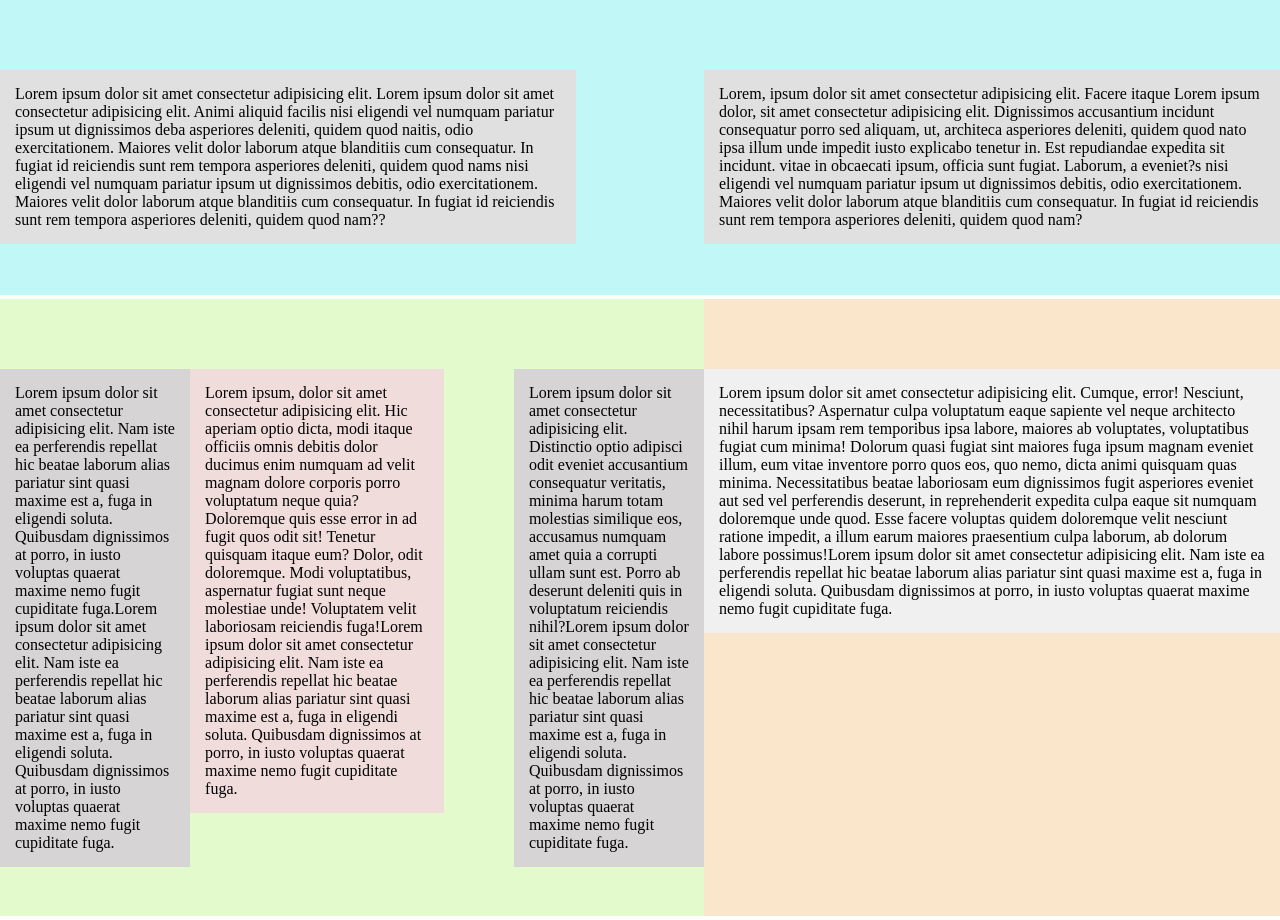
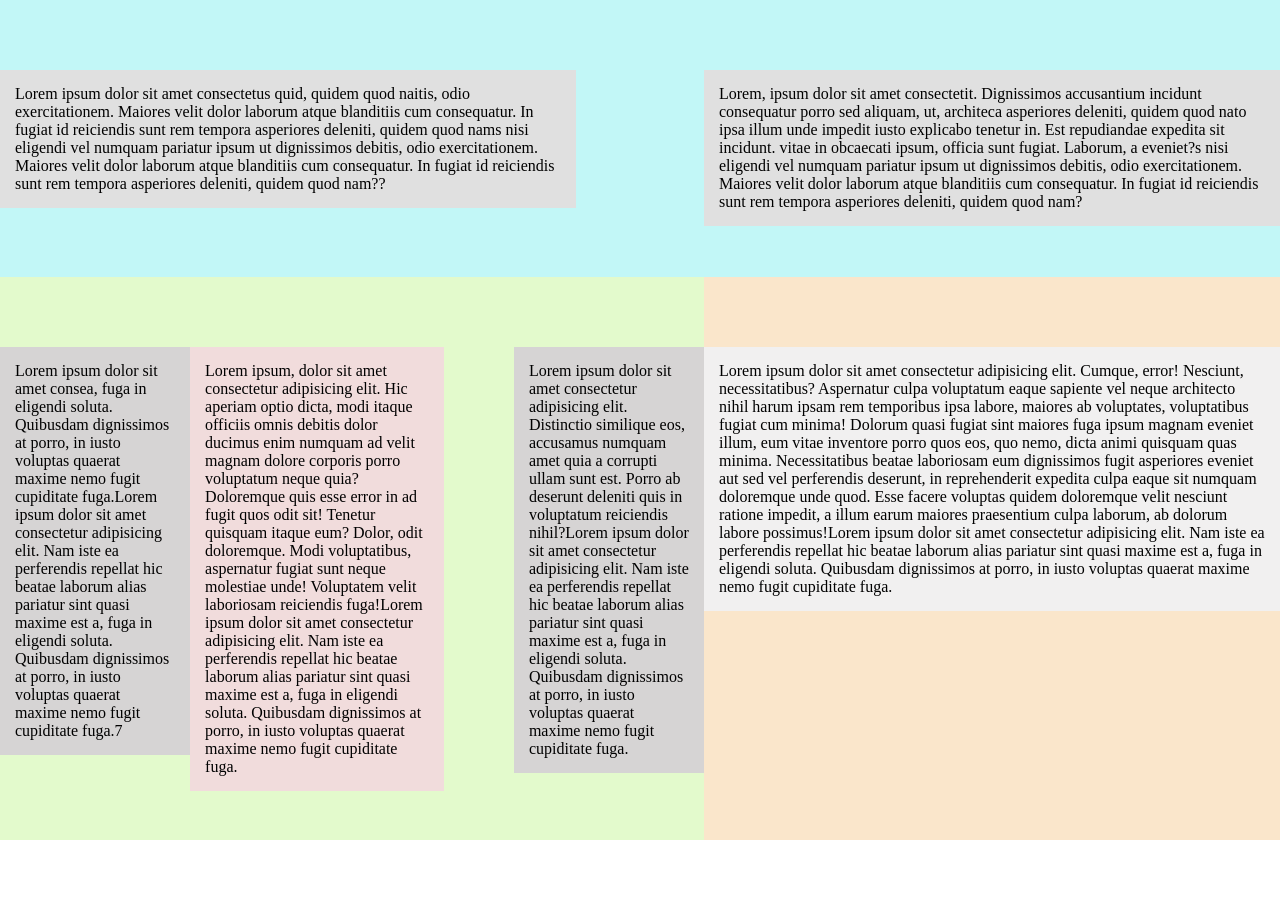
Before and after one commit to brokenfingers/3-stulpeliai, a website: page index.html in a window 1280 px wide. After the commit the page ends 844 px from the top, so only its background shows below. Drawn offline with Linux system fonts and the light colour scheme.

Commit message:
removed small gap between topBlock and bottomBlock

```diff
--- a/index.html
+++ b/index.html
@@ -9,17 +9,51 @@
 </head>
 <body>
     <div id="mainContainer" style="width: 100%">
-        <div id="topBlock" style="width: 100%; background-color: rgb(194, 247, 247); display: inline-block;">
-            <div id="topLeft" style="width: 45%; background-color: rgb(224, 224, 224);  float:left; margin-right: 10%; margin-top:70px; margin-bottom: 4%">Lorem ipsum dolor sit amet consectetur adipisicing elit. Lorem ipsum dolor sit amet consectetur adipisicing elit. Animi aliquid facilis nisi eligendi vel numquam pariatur ipsum ut dignissimos deba asperiores deleniti, quidem quod naitis, odio exercitationem. Maiores velit dolor laborum atque blanditiis cum consequatur. In fugiat id reiciendis sunt rem tempora asperiores deleniti, quidem quod nams nisi eligendi vel numquam pariatur ipsum ut dignissimos debitis, odio exercitationem. Maiores velit dolor laborum atque blanditiis cum consequatur. In fugiat id reiciendis sunt rem tempora asperiores deleniti, quidem quod nam??</div>
-            <div id="topRight" style="width: 45%; background-color: rgb(224, 224, 224);  float:left; margin-top:70px; margin-bottom: 4%">Lorem, ipsum dolor sit amet consectetur adipisicing elit. Facere itaque Lorem ipsum dolor, sit amet consectetur adipisicing elit. Dignissimos accusantium incidunt consequatur porro sed aliquam, ut, architeca asperiores deleniti, quidem quod nato ipsa illum unde impedit iusto explicabo tenetur in. Est repudiandae expedita sit incidunt. vitae in obcaecati ipsum, officia sunt fugiat. Laborum, a eveniet?s nisi eligendi vel numquam pariatur ipsum ut dignissimos debitis, odio exercitationem. Maiores velit dolor laborum atque blanditiis cum consequatur. In fugiat id reiciendis sunt rem tempora asperiores deleniti, quidem quod nam?</div>
+        <div id="topBlock" style="width: 100%;
+                                background-color: rgb(194, 247, 247);
+                                display: inline-block;
+                                float:left">
+            <div id="topLeft" style="width: 45%;
+                                background-color: rgb(224, 224, 224);
+                                float:left;
+                                margin-right: 10%;
+                                margin-top:70px;
+                                margin-bottom: 4%">Lorem ipsum dolor sit amet consectetus quid, quidem quod naitis, odio exercitationem. Maiores velit dolor laborum atque blanditiis cum consequatur. In fugiat id reiciendis sunt rem tempora asperiores deleniti, quidem quod nams nisi eligendi vel numquam pariatur ipsum ut dignissimos debitis, odio exercitationem. Maiores velit dolor laborum atque blanditiis cum consequatur. In fugiat id reiciendis sunt rem tempora asperiores deleniti, quidem quod nam??</div>
+            <div id="topRight" style="width: 45%;
+                                background-color: rgb(224, 224, 224);
+                                float:left;
+                                margin-top:70px;
+                                margin-bottom: 4%">Lorem, ipsum dolor sit amet consectetit. Dignissimos accusantium incidunt consequatur porro sed aliquam, ut, architeca asperiores deleniti, quidem quod nato ipsa illum unde impedit iusto explicabo tenetur in. Est repudiandae expedita sit incidunt. vitae in obcaecati ipsum, officia sunt fugiat. Laborum, a eveniet?s nisi eligendi vel numquam pariatur ipsum ut dignissimos debitis, odio exercitationem. Maiores velit dolor laborum atque blanditiis cum consequatur. In fugiat id reiciendis sunt rem tempora asperiores deleniti, quidem quod nam?</div>
         </div>
-        <div id="bottomBlock" style="width: 100%; background-color: rgb(250, 230, 203); display: inline-block;">
-            <div id="bottomLeft" style="width: 55%; display: inline-block; background-color: rgb(227, 250, 204); float: left">
-                <div id="dede" style="width: 27%; background-color: rgb(214, 212, 212);  float:left; margin-top:70px; margin-bottom: 7%">Lorem ipsum dolor sit amet consectetur adipisicing elit. Nam iste ea perferendis repellat hic beatae laborum alias pariatur sint quasi maxime est a, fuga in eligendi soluta. Quibusdam dignissimos at porro, in iusto voluptas quaerat maxime nemo fugit cupiditate fuga.Lorem ipsum dolor sit amet consectetur adipisicing elit. Nam iste ea perferendis repellat hic beatae laborum alias pariatur sint quasi maxime est a, fuga in eligendi soluta. Quibusdam dignissimos at porro, in iusto voluptas quaerat maxime nemo fugit cupiditate fuga.</div>
-                <div id="apkuniojiTeta" style="width: 36%; background-color: rgb(241, 220, 220);  float:left; margin-top:70px; margin-bottom: 7%">Lorem ipsum, dolor sit amet consectetur adipisicing elit. Hic aperiam optio dicta, modi itaque officiis omnis debitis dolor ducimus enim numquam ad velit magnam dolore corporis porro voluptatum neque quia? Doloremque quis esse error in ad fugit quos odit sit! Tenetur quisquam itaque eum? Dolor, odit doloremque. Modi voluptatibus, aspernatur fugiat sunt neque molestiae unde! Voluptatem velit laboriosam reiciendis fuga!Lorem ipsum dolor sit amet consectetur adipisicing elit. Nam iste ea perferendis repellat hic beatae laborum alias pariatur sint quasi maxime est a, fuga in eligendi soluta. Quibusdam dignissimos at porro, in iusto voluptas quaerat maxime nemo fugit cupiditate fuga.</div>
-                <div id="lieknojiTeta" style="width: 27%; background-color: rgb(214, 212, 212);  float:left; margin-top:70px; margin-bottom: 7%; margin-left: 10%;">Lorem ipsum dolor sit amet consectetur adipisicing elit. Distinctio optio adipisci odit eveniet accusantium consequatur veritatis, minima harum totam molestias similique eos, accusamus numquam amet quia a corrupti ullam sunt est. Porro ab deserunt deleniti quis in voluptatum reiciendis nihil?Lorem ipsum dolor sit amet consectetur adipisicing elit. Nam iste ea perferendis repellat hic beatae laborum alias pariatur sint quasi maxime est a, fuga in eligendi soluta. Quibusdam dignissimos at porro, in iusto voluptas quaerat maxime nemo fugit cupiditate fuga.</div>
+        <div id="bottomBlock" style="width: 100%;
+                                    background-color: rgb(250, 230, 203);
+                                    display: inline-block;">
+            <div id="bottomLeft" style="width: 55%;
+                                        background-color: rgb(227, 250, 204);
+                                        float: left">
+                <div id="dede" style="width: 27%;
+                                    background-color: rgb(214, 212, 212);
+                                    float:left;
+                                    margin-top:70px;
+                                    margin-bottom: 7%">Lorem ipsum dolor sit amet consea, fuga in eligendi soluta. Quibusdam dignissimos at porro, in iusto voluptas quaerat maxime nemo fugit cupiditate fuga.Lorem ipsum dolor sit amet consectetur adipisicing elit. Nam iste ea perferendis repellat hic beatae laborum alias pariatur sint quasi maxime est a, fuga in eligendi soluta. Quibusdam dignissimos at porro, in iusto voluptas quaerat maxime nemo fugit cupiditate fuga.7</div>
+                <div id="apkuniojiTeta" style="width: 36%;
+                                            background-color: rgb(241, 220, 220);
+                                            float:left;
+                                            margin-top:70px;
+                                            margin-bottom: 7%">Lorem ipsum, dolor sit amet consectetur adipisicing elit. Hic aperiam optio dicta, modi itaque officiis omnis debitis dolor ducimus enim numquam ad velit magnam dolore corporis porro voluptatum neque quia? Doloremque quis esse error in ad fugit quos odit sit! Tenetur quisquam itaque eum? Dolor, odit doloremque. Modi voluptatibus, aspernatur fugiat sunt neque molestiae unde! Voluptatem velit laboriosam reiciendis fuga!Lorem ipsum dolor sit amet consectetur adipisicing elit. Nam iste ea perferendis repellat hic beatae laborum alias pariatur sint quasi maxime est a, fuga in eligendi soluta. Quibusdam dignissimos at porro, in iusto voluptas quaerat maxime nemo fugit cupiditate fuga.</div>
+                <div id="lieknojiTeta" style="width: 27%;
+                                            background-color: rgb(214, 212, 212);
+                                            float:left;
+                                            margin-top:70px;
+                                            margin-bottom: 7%;
+                                            margin-left: 10%;">Lorem ipsum dolor sit amet consectetur adipisicing elit. Distinctio similique eos, accusamus numquam amet quia a corrupti ullam sunt est. Porro ab deserunt deleniti quis in voluptatum reiciendis nihil?Lorem ipsum dolor sit amet consectetur adipisicing elit. Nam iste ea perferendis repellat hic beatae laborum alias pariatur sint quasi maxime est a, fuga in eligendi soluta. Quibusdam dignissimos at porro, in iusto voluptas quaerat maxime nemo fugit cupiditate fuga.
+                </div>
             </div>
-            <div id="bottomRight" style="width: 45%; background-color: rgb(241, 240, 240);   margin-top: 70px; float: left; margin-bottom: 5%">Lorem ipsum dolor sit amet consectetur adipisicing elit. Cumque, error! Nesciunt, necessitatibus? Aspernatur culpa voluptatum eaque sapiente vel neque architecto nihil harum ipsam rem temporibus ipsa labore, maiores ab voluptates, voluptatibus fugiat cum minima! Dolorum quasi fugiat sint maiores fuga ipsum magnam eveniet illum, eum vitae inventore porro quos eos, quo nemo, dicta animi quisquam quas minima. Necessitatibus beatae laboriosam eum dignissimos fugit asperiores eveniet aut sed vel perferendis deserunt, in reprehenderit expedita culpa eaque sit numquam doloremque unde quod. Esse facere voluptas quidem doloremque velit nesciunt ratione impedit, a illum earum maiores praesentium culpa laborum, ab dolorum labore possimus!Lorem ipsum dolor sit amet consectetur adipisicing elit. Nam iste ea perferendis repellat hic beatae laborum alias pariatur sint quasi maxime est a, fuga in eligendi soluta. Quibusdam dignissimos at porro, in iusto voluptas quaerat maxime nemo fugit cupiditate fuga.</div>
+            <div id="bottomRight" style="width: 45%;
+                                        background-color: rgb(241, 240, 240);
+                                        margin-top: 70px;
+                                        float: left;
+                                        margin-bottom: 5%">Lorem ipsum dolor sit amet consectetur adipisicing elit. Cumque, error! Nesciunt, necessitatibus? Aspernatur culpa voluptatum eaque sapiente vel neque architecto nihil harum ipsam rem temporibus ipsa labore, maiores ab voluptates, voluptatibus fugiat cum minima! Dolorum quasi fugiat sint maiores fuga ipsum magnam eveniet illum, eum vitae inventore porro quos eos, quo nemo, dicta animi quisquam quas minima. Necessitatibus beatae laboriosam eum dignissimos fugit asperiores eveniet aut sed vel perferendis deserunt, in reprehenderit expedita culpa eaque sit numquam doloremque unde quod. Esse facere voluptas quidem doloremque velit nesciunt ratione impedit, a illum earum maiores praesentium culpa laborum, ab dolorum labore possimus!Lorem ipsum dolor sit amet consectetur adipisicing elit. Nam iste ea perferendis repellat hic beatae laborum alias pariatur sint quasi maxime est a, fuga in eligendi soluta. Quibusdam dignissimos at porro, in iusto voluptas quaerat maxime nemo fugit cupiditate fuga.</div>
         </div>
     </div>
     <!-- 27.272%
--- a/style.css
+++ b/style.css
@@ -2,6 +2,7 @@ body, html {
     margin: 0;
     padding: 0;
 }
+
 
 #bottomLeft div,
 #bottomRight,
```
